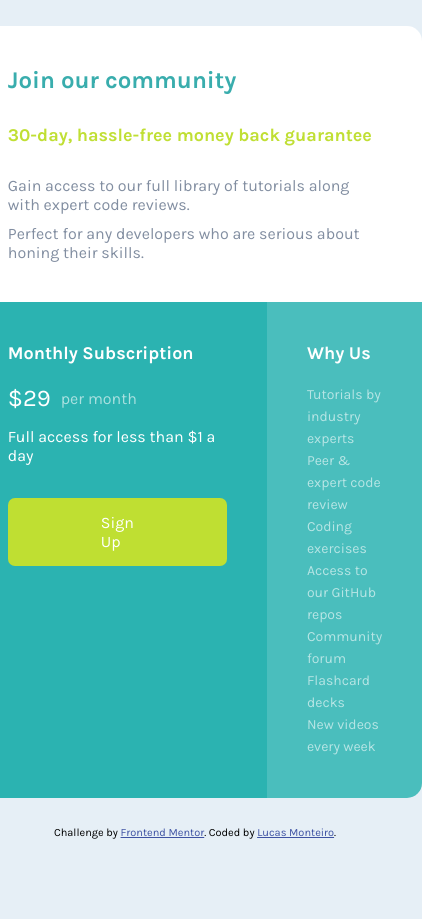
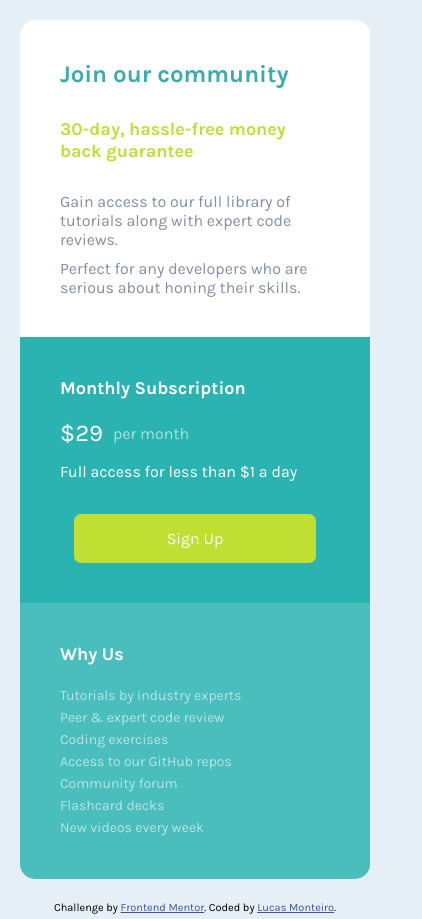
Before and after one commit to lucas-moont/grid-single-price-template, a plain HTML site: page index.html in a window 390 px wide. Shown: the whole page, 422 px wide, since content can reach past the window. Before the commit the page ends 844 px from the top, so only its background shows below. Drawn offline with Linux system fonts and the light colour scheme.

Commit message:
Project is now responsive.

```diff
--- a/style.css
+++ b/style.css
@@ -81,12 +81,13 @@ h4{
 .button{
     margin-top: 33px;
     padding: 15px 93px;
-    display: block;
+    display: inline-flex;
     background-color: #bfdf32;
     text-decoration: none;
     color: #FFF;
     border-radius: 7px;
     transition: 0.5s;
+    text-align: center;
 }
 
 .button:hover{
@@ -105,3 +106,24 @@ h4{
     font-size: 14px;
     line-height: 22px;
 }
+
+@media (max-width: 685px){
+    .container{
+        display: block;
+    }
+
+    .secondLine{
+        display: flex;
+        flex-direction: column;
+    }
+
+    .button{
+        align-self: center;
+    }
+}
+
+@media (max-width: 380px){
+    .button{
+        padding: 15px 40px;
+    }
+}
```
